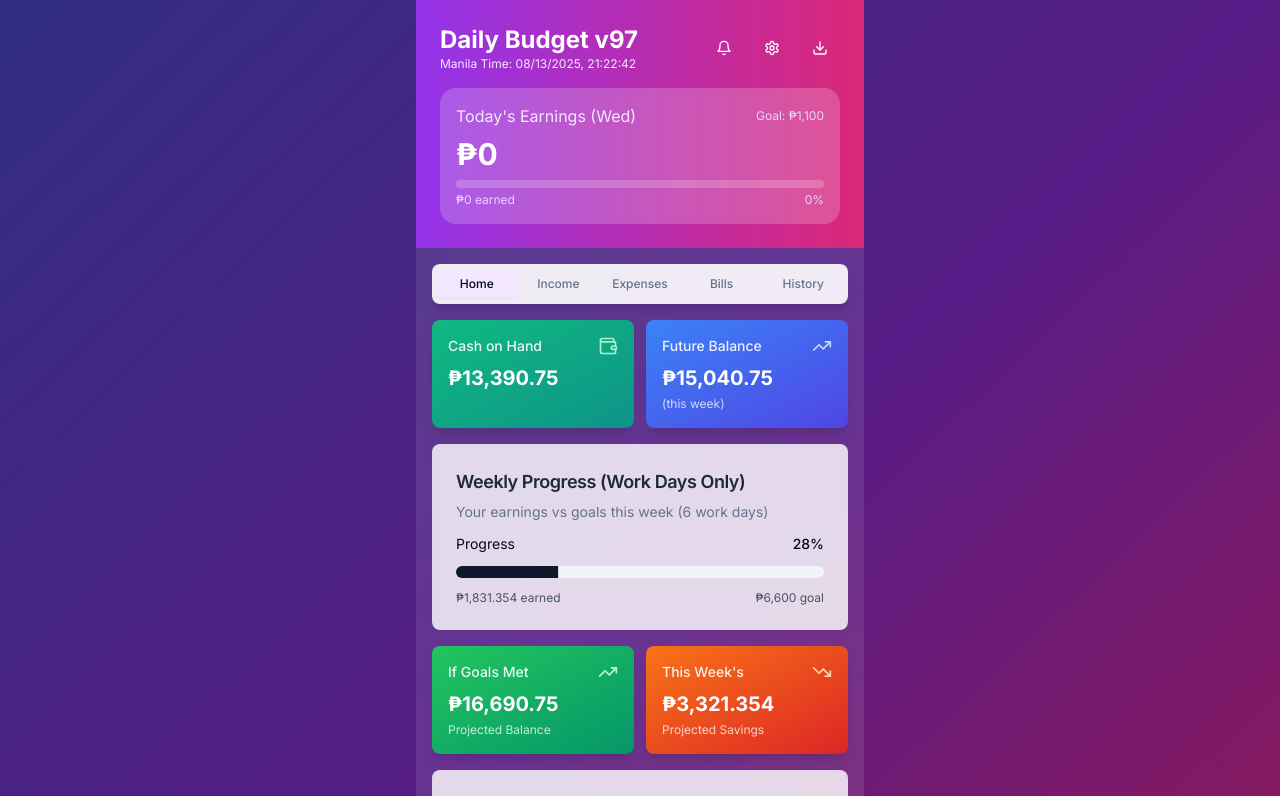
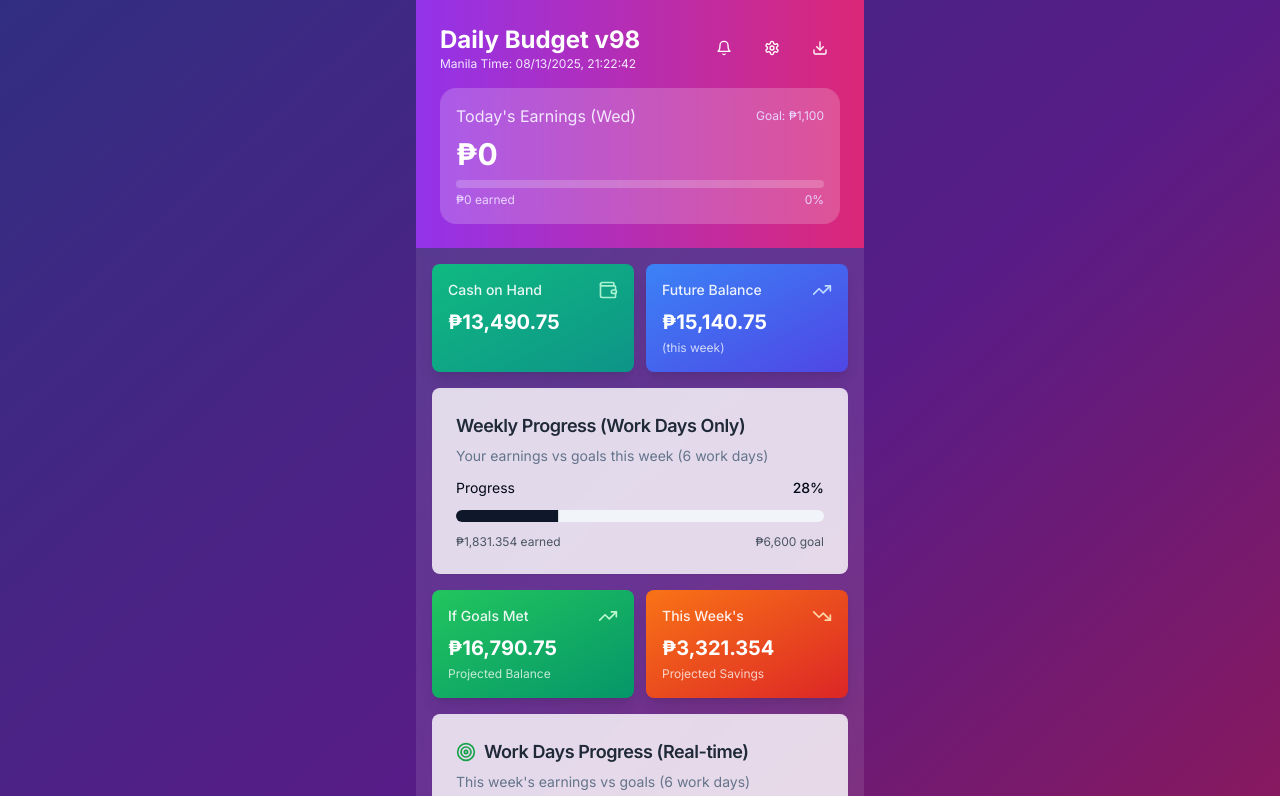
Before and after one commit to Daemons19/King, a Next.js app: page / in a window 1280 px wide. Shown: the top 796 px of the page. Built offline with nearby package versions, Linux system fonts and the light colour scheme.

Commit message:
fix: correct cash on hand calculation and UI updates
Remove paidPayables from cash on hand; simplify expenses tab; auto-tag earnings; streamline navigation

Co-authored-by: null <128586292+Daemons19@users.noreply.github.com>

```diff
--- a/app/page.tsx
+++ b/app/page.tsx
@@ -2,7 +2,6 @@
 
 import { useState, useEffect } from "react"
 import { Card, CardContent, CardDescription, CardHeader, CardTitle } from "@/components/ui/card"
-import { Tabs, TabsContent, TabsList, TabsTrigger } from "@/components/ui/tabs"
 import { Button } from "@/components/ui/button"
 import { Progress } from "@/components/ui/progress"
 import {
@@ -17,7 +16,6 @@ import {
   Bell,
   Receipt,
 } from "lucide-react"
-import { SpendingChart } from "../components/spending-chart"
 import { TransactionList } from "../components/transaction-list"
 import { SettingsDialog } from "../components/settings-dialog"
 import { DailyIncomeChart } from "../components/daily-income-chart"
@@ -309,7 +307,7 @@ export default function BudgetingApp() {
         .reduce((sum, t) => sum + Math.abs(t?.amount || 0), 0)
     : 0
 
-  // Get this week's expense transactions for the new expenses list
+  // Get this week's expense transactions for the expenses list
   const thisWeekExpenseTransactions = Array.isArray(transactions)
     ? transactions
         .filter((t) => t?.type === "expense" && new Date(t?.date || "") >= new Date(getWeekStartManila()))
@@ -364,25 +362,24 @@ export default function BudgetingApp() {
   // This Week's Projected Savings calculation
   const thisWeekProjectedSavings = weeklyEarned + potentialRemainingEarnings - totalWeeklyPayables - currentWeekExpenses
 
-  // NEW BALANCE LOGIC:
+  // FIXED BALANCE LOGIC:
   // Starting Balance - fixed, never changes
   const startingBalance = dashboardData?.startingBalance || 0
 
   // Calculate Cash on Hand (current cash)
-  // Cash on Hand = Starting Balance + Total Income - Total Expenses - Paid Bills
+  // Cash on Hand = Starting Balance + Total Income - Total Expenses
+  // Note: We do NOT subtract paidPayablesAmount because bill payments are already recorded as expense transactions
   const totalIncome = Array.isArray(transactions)
     ? transactions.filter((t) => t?.type === "income").reduce((sum, t) => sum + (t?.amount || 0), 0)
     : 0
   const totalExpenses = Array.isArray(transactions)
     ? transactions.filter((t) => t?.type === "expense").reduce((sum, t) => sum + Math.abs(t?.amount || 0), 0)
     : 0
-  const paidPayablesAmount = Array.isArray(weeklyPayables)
-    ? weeklyPayables.filter((p) => p?.status === "paid").reduce((sum, p) => sum + (p?.amount || 0), 0)
-    : 0
 
-  const cashOnHand = startingBalance + totalIncome - totalExpenses - paidPayablesAmount
+  // FIXED: Removed paidPayablesAmount subtraction to prevent double-counting
+  const cashOnHand = startingBalance + totalIncome - totalExpenses
 
-  // Handle payment - ONLY deduct from cash on hand, NOT starting balance
+  // Handle payment - bill payments are recorded as expense transactions only
   const handlePayment = (payableId: number, amount: number) => {
     // Update payable status
     const updatedPayables = weeklyPayables.map((payable) => {
@@ -409,7 +406,7 @@ export default function BudgetingApp() {
     setWeeklyPayables(updatedPayables)
 
     // Add payment as expense transaction
-    // This will automatically reduce cash on hand through the calculation
+    // This will automatically reduce cash on hand through the totalExpenses calculation
     const paymentTransaction = {
       id: Date.now(),
       description: `Payment: ${weeklyPayables.find((p) => p.id === payableId)?.name || "Bill"}`,
@@ -458,35 +455,6 @@ export default function BudgetingApp() {
     }
   }
 
-  // Clear specific data functions
-  const clearTransactions = () => {
-    if (typeof window !== "undefined" && window.confirm("Clear all transactions?")) {
-      setTransactions([])
-    }
-  }
-
-  const clearBudgetCategories = () => {
-    if (typeof window !== "undefined" && window.confirm("Clear all budget categories?")) {
-      setBudgetCategories([])
-    }
-  }
-
-  const clearWeeklyPayables = () => {
-    if (typeof window !== "undefined" && window.confirm("Clear all weekly payables?")) {
-      setWeeklyPayables([])
-    }
-  }
-
-  const clearDailyIncome = () => {
-    if (typeof window !== "undefined" && window.confirm("Reset all daily income data for this week?")) {
-      const resetIncome = dailyIncome.map((day) => ({
-        ...day,
-        amount: 0,
-      }))
-      setDailyIncome(resetIncome)
-    }
-  }
-
   // Show loading state until client-side hydration is complete
   if (!isClient) {
     return (
@@ -507,7 +475,7 @@ export default function BudgetingApp() {
         <div className="bg-gradient-to-r from-purple-600 to-pink-600 p-6 text-white">
           <div className="flex justify-between items-center mb-4">
             <div>
-              <h1 className="text-2xl font-bold">Daily Budget v97</h1>
+              <h1 className="text-2xl font-bold">Daily Budget v98</h1>
               <p className="text-purple-100 text-xs">Manila Time: {currentTime}</p>
             </div>
             <div className="flex gap-2">
@@ -566,25 +534,9 @@ export default function BudgetingApp() {
 
         {/* Main Content with bottom padding for navigation */}
         <div className="p-4 pb-28">
-          <Tabs value={activeTab} onValueChange={setActiveTab} className="space-y-4">
-            <TabsList className="grid w-full grid-cols-5 bg-white/90 p-1 rounded-lg shadow-lg">
-              <TabsTrigger value="home" className="data-[state=active]:bg-purple-100 rounded-md text-xs">
-                Home
-              </TabsTrigger>
-              <TabsTrigger value="income" className="data-[state=active]:bg-purple-100 rounded-md text-xs">
-                Income
-              </TabsTrigger>
-              <TabsTrigger value="expenses" className="data-[state=active]:bg-purple-100 rounded-md text-xs">
-                Expenses
-              </TabsTrigger>
-              <TabsTrigger value="payables" className="data-[state=active]:bg-purple-100 rounded-md text-xs">
-                Bills
-              </TabsTrigger>
-              <TabsTrigger value="transactions" className="data-[state=active]:bg-purple-100 rounded-md text-xs">
-                History
-              </TabsTrigger>
-            </TabsList>
-            <TabsContent value="home" className="space-y-4 mt-0">
+          {/* HOME TAB */}
+          {activeTab === "home" && (
+            <div className="space-y-4">
               {/* Quick Stats - Real-time with new balance logic */}
               <div className="grid grid-cols-2 gap-3">
                 <OptimizedCard
@@ -668,9 +620,12 @@ export default function BudgetingApp() {
                   Pay Bills
                 </Button>
               </div>
-            </TabsContent>
+            </div>
+          )}
 
-            <TabsContent value="income" className="space-y-4 mt-0">
+          {/* INCOME TAB */}
+          {activeTab === "income" && (
+            <div className="space-y-4">
               <DailyIncomeChart dailyIncome={dailyIncome} currency={currency} />
 
               <Card className="bg-white/80 backdrop-blur-sm border-0">
@@ -734,10 +689,12 @@ export default function BudgetingApp() {
                   </div>
                 </CardContent>
               </Card>
-            </TabsContent>
+            </div>
+          )}
 
-            <TabsContent value="expenses" className="space-y-4 mt-0">
-              {/* NEW: This Week's Expenses List */}
+          {/* EXPENSES TAB - Simplified to only show expenses list */}
+          {activeTab === "expenses" && (
+            <div className="space-y-4">
               <Card className="bg-white/80 backdrop-blur-sm border-0">
                 <CardHeader>
                   <CardTitle className="text-gray-800 flex items-center gap-2">
@@ -789,64 +746,27 @@ export default function BudgetingApp() {
                   )}
                 </CardContent>
               </Card>
+            </div>
+          )}
 
-              <SpendingChart budgetCategories={updatedBudgetCategories} currency={currency} />
-
-              <Card className="bg-white/80 backdrop-blur-sm border-0">
-                <CardHeader>
-                  <CardTitle className="text-gray-800">Budget Categories</CardTitle>
-                </CardHeader>
-                <CardContent>
-                  {updatedBudgetCategories.length === 0 ? (
-                    <div className="text-center py-8 text-gray-500">
-                      <p>No budget categories yet.</p>
-                      <p className="text-sm">Add categories in Settings to track your spending.</p>
-                    </div>
-                  ) : (
-                    <div className="space-y-4">
-                      {updatedBudgetCategories.map((category, index) => {
-                        const percentage = ((category?.spent || 0) / (category?.budgeted || 1)) * 100
-                        const isOverBudget = (category?.spent || 0) > (category?.budgeted || 0)
-
-                        return (
-                          <div key={index} className="space-y-2">
-                            <div className="flex justify-between items-center">
-                              <span className="font-medium text-gray-800">{category?.name}</span>
-                              <span className={`font-bold ${isOverBudget ? "text-red-600" : "text-gray-800"}`}>
-                                {currency}
-                                {safeToLocaleString(category?.spent)}/{currency}
-                                {safeToLocaleString(category?.budgeted)}
-                              </span>
-                            </div>
-                            <Progress value={Math.min(percentage, 100)} className="h-2" />
-                            {isOverBudget && (
-                              <p className="text-xs text-red-600">
-                                Over by {currency}
-                                {safeToLocaleString((category?.spent || 0) - (category?.budgeted || 0))}
-                              </p>
-                            )}
-                          </div>
-                        )
-                      })}
-                    </div>
-                  )}
-                </CardContent>
-              </Card>
-            </TabsContent>
-
-            <TabsContent value="payables" className="space-y-4 mt-0">
+          {/* PAYABLES TAB */}
+          {activeTab === "payables" && (
+            <div className="space-y-4">
               <WeeklyPayablesCard
                 weeklyPayables={allCurrentWeekPayables}
                 setWeeklyPayables={setWeeklyPayables}
                 currency={currency}
                 onPayment={handlePayment}
               />
-            </TabsContent>
+            </div>
+          )}
 
-            <TabsContent value="transactions" className="space-y-4 mt-0">
+          {/* TRANSACTIONS TAB */}
+          {activeTab === "transactions" && (
+            <div className="space-y-4">
               <TransactionList transactions={transactions} currency={currency} />
-            </TabsContent>
-          </Tabs>
+            </div>
+          )}
         </div>
 
         {/* Bottom Navigation - Fixed with higher z-index */}
@@ -930,7 +850,7 @@ export default function BudgetingApp() {
           budgetCategories={budgetCategories}
           expenseCategories={expenseCategories}
           currency={currency}
-          defaultDescription="work" // Set default description to "work"
+          defaultDescription="work"
         />
 
         <SettingsDialog
--- a/components/add-transaction-dialog.tsx
+++ b/components/add-transaction-dialog.tsx
@@ -30,7 +30,7 @@ export function AddTransactionDialog({
 }: AddTransactionDialogProps) {
   const [activeTab, setActiveTab] = useState("income")
   const [amount, setAmount] = useState("")
-  const [category, setCategory] = useState("")
+  const [category, setCategory] = useState("Work") // Pre-fill with "Work" for income
 
   const handleSubmit = (type: "income" | "expense") => {
     if (!amount || !category) return
@@ -39,7 +39,7 @@ export function AddTransactionDialog({
       amount: type === "expense" ? -Math.abs(Number.parseFloat(amount)) : Number.parseFloat(amount),
       type,
       category,
-      description: type === "income" ? defaultDescription : category, // Use default for income, category for expense
+      description: type === "income" ? defaultDescription : category, // Use default "work" for income
       date: new Date().toISOString().split("T")[0],
     }
 
@@ -47,8 +47,18 @@ export function AddTransactionDialog({
 
     // Reset form
     setAmount("")
-    setCategory("")
+    setCategory(type === "income" ? "Work" : "") // Reset to "Work" for income, empty for expense
     onOpenChange(false)
+  }
+
+  // When switching tabs, reset category appropriately
+  const handleTabChange = (tab: string) => {
+    setActiveTab(tab)
+    if (tab === "income") {
+      setCategory("Work") // Pre-fill "Work" when switching to income tab
+    } else {
+      setCategory("") // Clear category when switching to expense tab
+    }
   }
 
   return (
@@ -58,7 +68,7 @@ export function AddTransactionDialog({
           <DialogTitle>Add Transaction</DialogTitle>
         </DialogHeader>
 
-        <Tabs value={activeTab} onValueChange={setActiveTab} className="w-full">
+        <Tabs value={activeTab} onValueChange={handleTabChange} className="w-full">
           <TabsList className="grid w-full grid-cols-2">
             <TabsTrigger value="income" className="flex items-center gap-2">
               <Plus className="w-4 h-4" />
```
